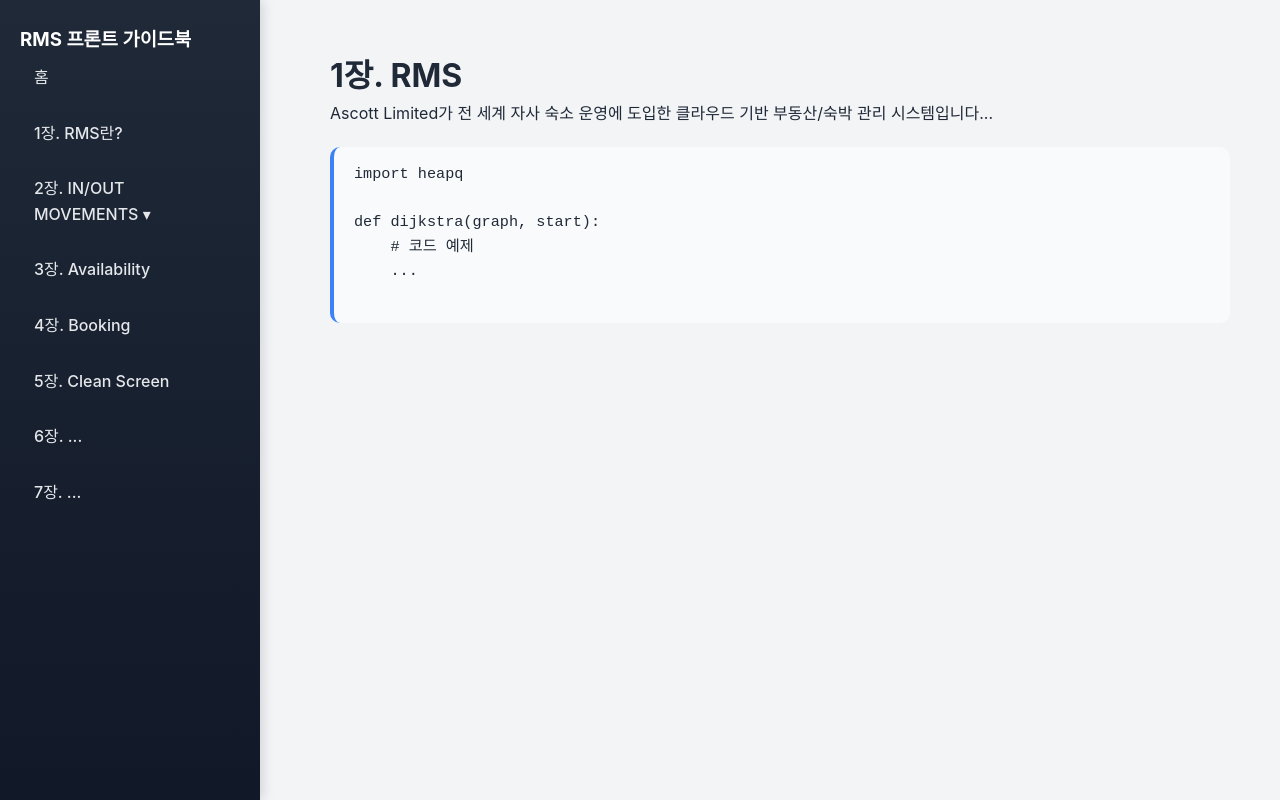
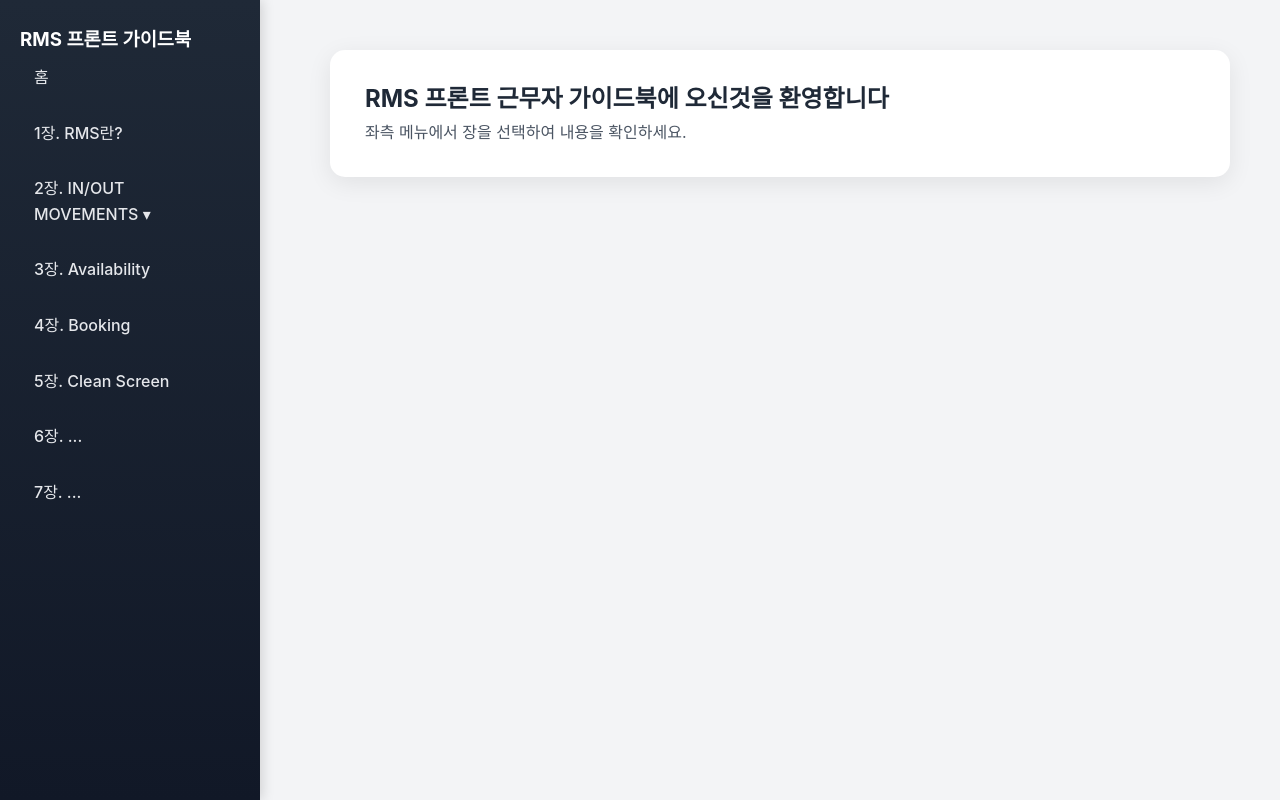
Before and after one commit to bluedawn123/rmsbook, a plain HTML site: page index.html in a window 1280 px wide. Drawn offline with Linux system fonts and the light colour scheme.

Commit message:
Update index.html

```diff
--- a/index.html
+++ b/index.html
@@ -2,7 +2,7 @@
 <html lang="ko">
 <head>
   <meta charset="UTF-8">
-  <title>1장. RMS</title>
+  <title>RMS 프론트근무자 가이드북</title>
   <link rel="stylesheet" href="css/style.css">
   <script src="js/include.js" defer></script>
 </head>
@@ -11,15 +11,10 @@
   <div data-include="templates/sidebar.html"></div>
 
   <main class="content">
-    <h1>1장. RMS</h1>
-    <p>Ascott Limited가 전 세계 자사 숙소 운영에 도입한 클라우드 기반 부동산/숙박 관리 시스템입니다...</p>
-    <pre>
-import heapq
-
-def dijkstra(graph, start):
-    # 코드 예제
-    ...
-    </pre>
+    <section class="welcome-card">
+      <h1>RMS 프론트 근무자 가이드북에 오신것을 환영합니다</h1>
+      <p>좌측 메뉴에서 장을 선택하여 내용을 확인하세요.</p>
+    </section>
   </main>
 </body>
 </html>
```
